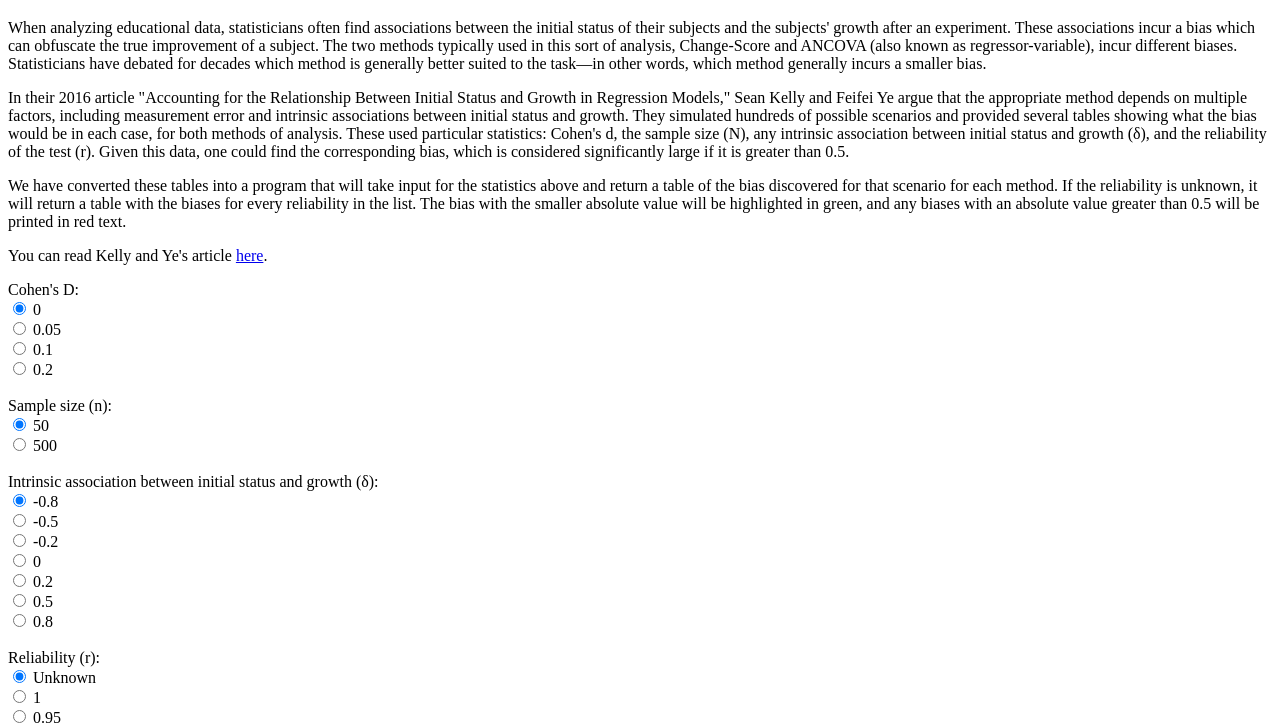
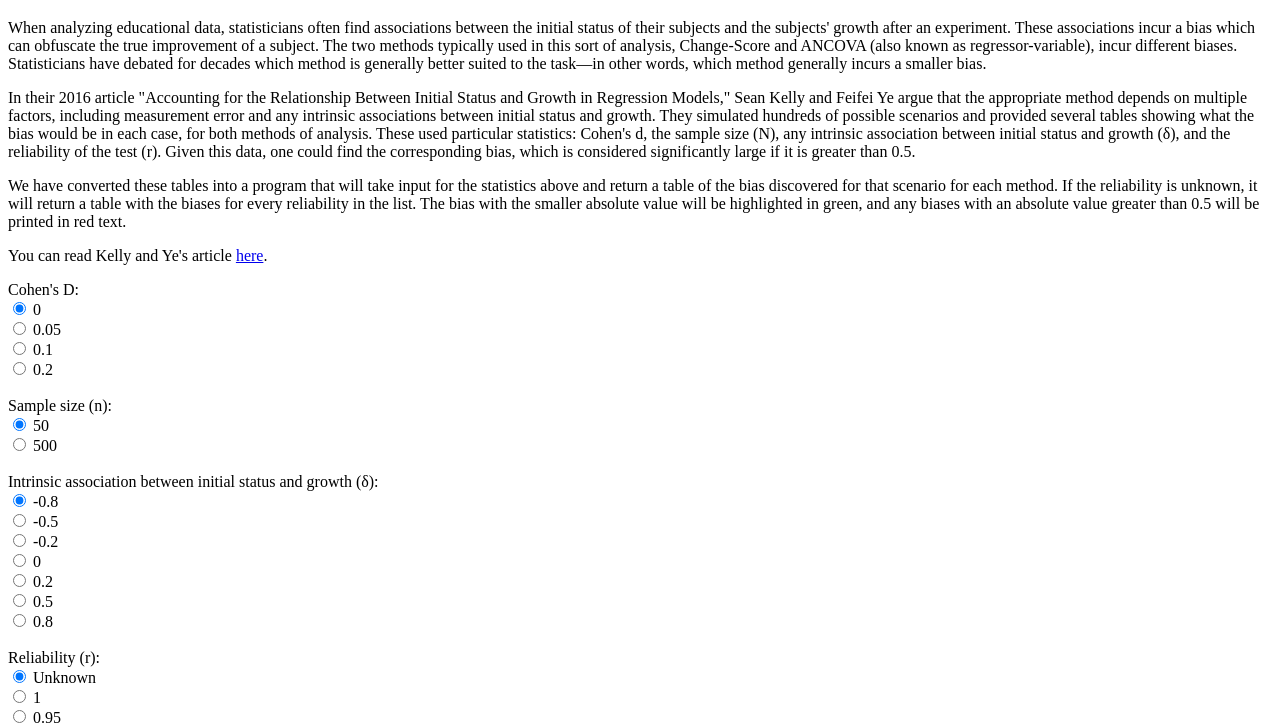
Before and after one commit to lilygray/ancova-change-score, a plain HTML site: page index.html in a window 1280 px wide. Shown: the part 61-788 px from the top of the page. Drawn offline with Linux system fonts and the light colour scheme.

Commit message:
trying again to update?

```diff
--- a/index.html
+++ b/index.html
@@ -45,7 +45,7 @@ th, td {
 
 <p>When analyzing educational data, statisticians often find associations between the initial status of their subjects and the subjects' growth after an experiment. These associations incur a bias which can obfuscate the true improvement of a subject. The two methods typically used in this sort of analysis, Change-Score and ANCOVA (also known as regressor-variable), incur different biases. Statisticians have debated for decades which method is generally better suited to the task&mdash;in other words, which method generally incurs a smaller bias.</p>
 
-<p>In their 2016 article "Accounting for the Relationship Between Initial Status and Growth in Regression Models," Sean Kelly and Feifei Ye argue that the appropriate method depends on multiple factors, including measurement error and intrinsic associations between initial status and growth. They simulated hundreds of possible scenarios and provided several tables showing what the bias would be in each case, for both methods of analysis. These used particular statistics: Cohen's d, the sample size (N), any intrinsic association between initial status and growth (&delta;), and the reliability of the test (r). Given this data, one could find the corresponding bias, which is considered significantly large if it is greater than 0.5.</p>
+<p>In their 2016 article "Accounting for the Relationship Between Initial Status and Growth in Regression Models," Sean Kelly and Feifei Ye argue that the appropriate method depends on multiple factors, including measurement error and any intrinsic associations between initial status and growth. They simulated hundreds of possible scenarios and provided several tables showing what the bias would be in each case, for both methods of analysis. These used particular statistics: Cohen's d, the sample size (N), any intrinsic association between initial status and growth (&delta;), and the reliability of the test (r). Given this data, one could find the corresponding bias, which is considered significantly large if it is greater than 0.5.</p>
 
 <!--Create a way to refer people to explanations of and methods of calculating those statistics.
 Cohen's d reflects the level of mean difference in initial status between groups. It is calculated as (mean 2 - mean 1)/(pooled standard deviation).-->
```
